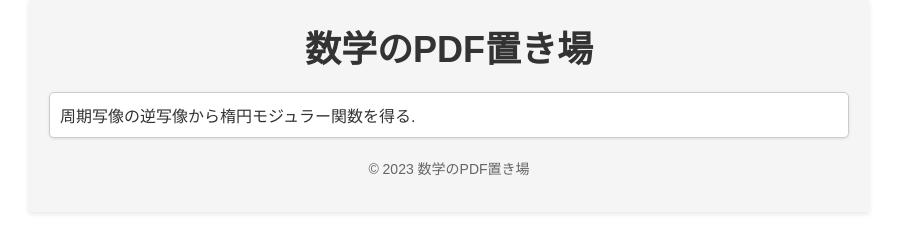
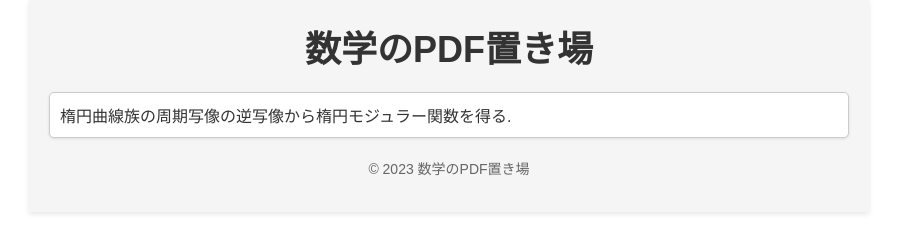
Before and after one commit to ToppoToppology/toppo_toppology.github.io, a plain HTML site: page index.html in a window 1280 px wide. Shown: the whole page, without its empty margins (191-1088 px from the left). Drawn offline with Linux system fonts and the light colour scheme.

Commit message:
文章の変更

```diff
--- a/index.html
+++ b/index.html
@@ -12,7 +12,7 @@
     </header>
     <main>
       <ul>
-        <li><a href="PDF/complex torus.pdf" target="_blank">周期写像の逆写像から楕円モジュラー関数を得る.</a></li>
+        <li><a href="PDF/complex torus.pdf" target="_blank">楕円曲線族の周期写像の逆写像から楕円モジュラー関数を得る.</a></li>
         <!-- 別のPDFファイルへのリンクを追加 -->
       </ul>
     </main>
```
